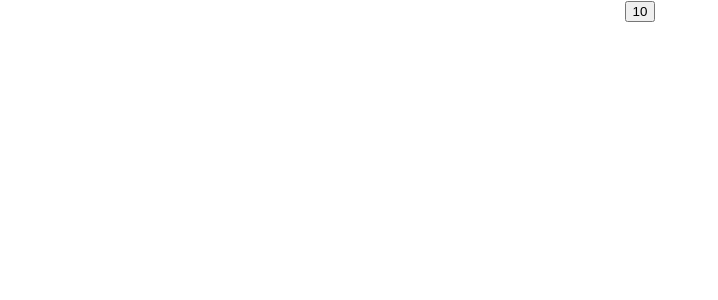
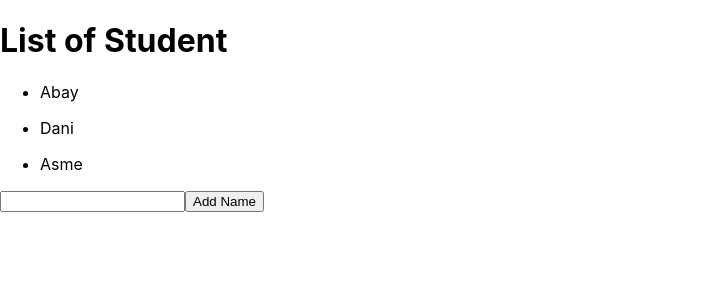
Before and after one commit to AbayTesfaye/State-Management, a React (Create React App) app: page / in a window 1280 px wide. Shown: the top 300 px of the page, without its empty margins (0-718 px from the left). Built offline with nearby package versions, Linux system fonts and the light colour scheme.

Commit message:
Handle useState of array value

```diff
--- a/src/App.js
+++ b/src/App.js
@@ -1,17 +1,32 @@
 import "./App.css";
 import { useState } from "react";
+function App() {
+  const [list, setList] = useState(["Abay", "Dani", "Asme"]);
+  const [name, setName] = useState();
 
-function App() {
-  const [count, setCount] = useState(10);
+  function handleInput(e) {
+    setName(e.target.value);
+  }
 
-  function handleCount() {
-    setCount(count + 1);
+  function addName() {
+    setList([...list, name]);
   }
+
   return (
-    <div className="App">
-      <button onClick={handleCount}>{count}</button>
+    <div>
+      <h1>List of Student </h1>
+      {list.map((name) => {
+        return (
+          <ul>
+            <li key={name}>{name}</li>
+          </ul>
+        );
+      })}
+      <div>
+        <input type="text" onChange={handleInput} />
+        <button onClick={addName}>Add Name</button>
+      </div>
     </div>
   );
 }
-
 export default App;
```
